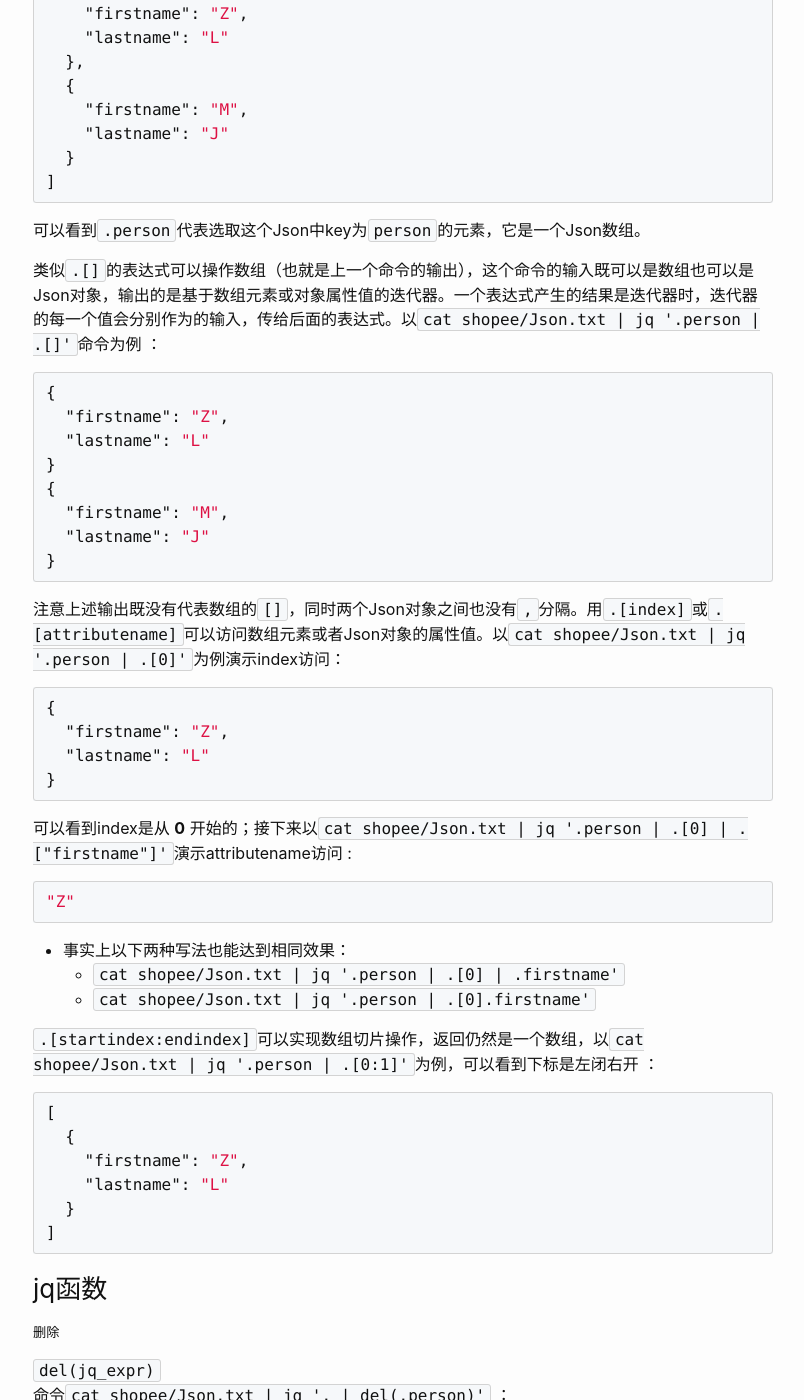
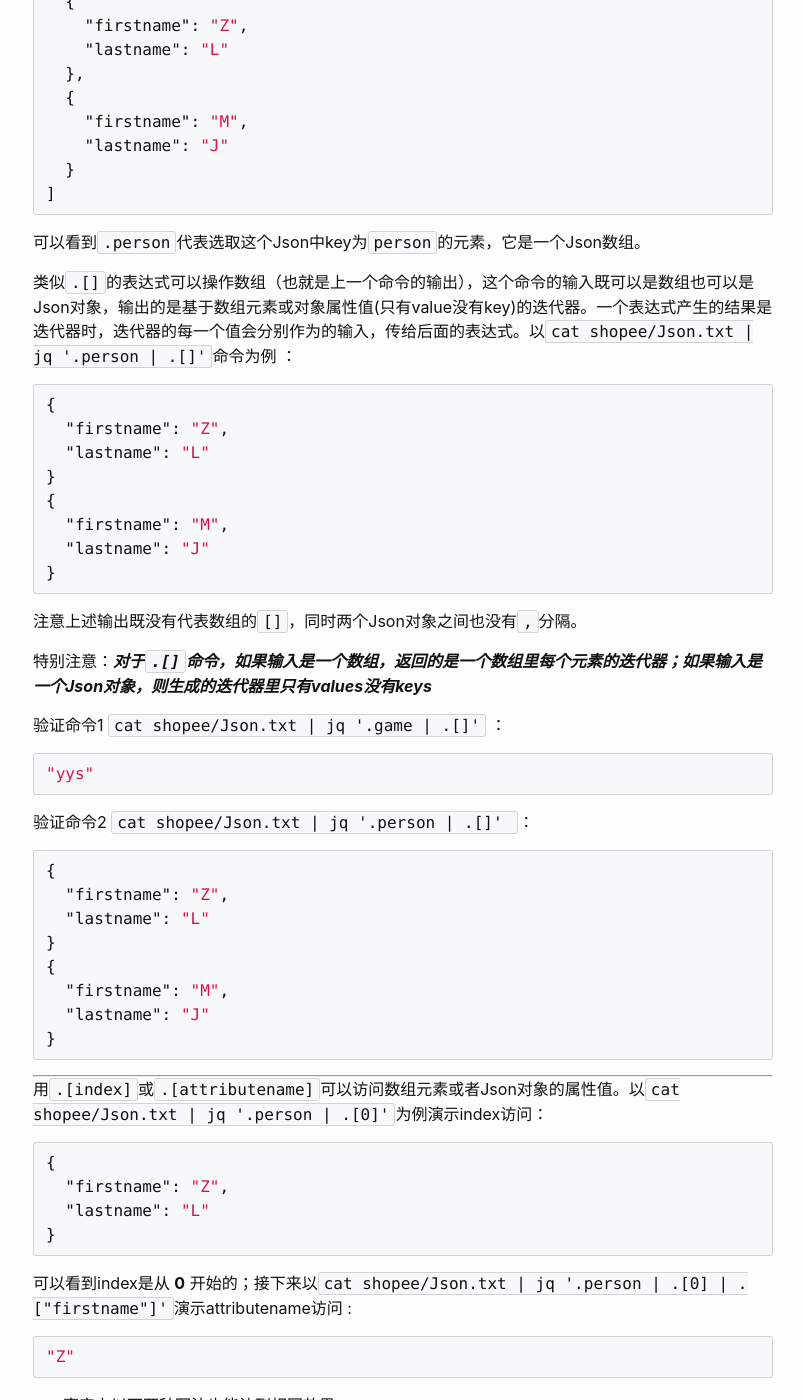
Before and after one commit to Artificial-Ridiculous/Artificial-Ridiculous.github.io, a Jekyll site: the page built from _posts/2022-04-08-jq命令@shell.markdown, in a window 1280 px wide and 1400 px high, scrolled down 1148 px. Shown: the whole window, without its empty margins (237-1041 px from the left). Built offline with Jekyll 4.4.1, drawn with Linux system fonts in a browser that asks for light colours; comment, search, counter and statistics services are not loaded; some of the changed text lies outside the part shown.

Commit message:
update:jq

````diff
--- a/_posts/2022-04-08-jq命令@shell.markdown
+++ b/_posts/2022-04-08-jq命令@shell.markdown
@@ -6,7 +6,7 @@ category: linux
 ---
 ***所有操作默认非root用户，本文中用 `zhe.lin` 用户。***
 
-# jq
+## jq
 
 `jq` 命令是Linux下的一个命令，mac用户可以用`brew install jq`来安装
 
@@ -37,6 +37,7 @@ category: linux
   }
 }
 ```
+
 可以看到jq支持从管道操作符`|`接受输入，`'.'`是一个最简单的jq表达式，他表示选取这个Json并什么都不做
 
 接下来做一个选取操作`cat shopee/Json.txt | jq .person`。另外jq表达式内也支持`｜`操作符进行串行化操作，管道前面表达式的输出可以作为管道后表达式的输入，所以上面的命令也可以写成`cat shopee/Json.txt | jq '. | .person'` (为了防止歧义这里将整个jq表达式用单引号''包住了)，这两个命令可以得到相同的输出 ：
@@ -54,7 +55,8 @@ category: linux
 ```
 可以看到`.person`代表选取这个Json中key为`person`的元素，它是一个Json数组。
 
-类似`.[]`的表达式可以操作数组（也就是上一个命令的输出），这个命令的输入既可以是数组也可以是Json对象，输出的是基于数组元素或对象属性值的迭代器。一个表达式产生的结果是迭代器时，迭代器的每一个值会分别作为的输入，传给后面的表达式。以`cat shopee/Json.txt | jq '.person | .[]'`命令为例 ：
+类似`.[]`的表达式可以操作数组（也就是上一个命令的输出），这个命令的输入既可以是数组也可以是Json对象，输出的是基于数组元素或对象属性值(只有value没有key)的迭代器。一个表达式产生的结果是迭代器时，迭代器的每一个值会分别作为的输入，传给后面的表达式。以`cat shopee/Json.txt | jq '.person | .[]'`命令为例 ：
+
 ```json
 {
   "firstname": "Z",
@@ -65,17 +67,44 @@ category: linux
   "lastname": "J"
 }
 ```
-注意上述输出既没有代表数组的`[]`，同时两个Json对象之间也没有`,`分隔。用`.[index]`或`.[attributename]`可以访问数组元素或者Json对象的属性值。以`cat shopee/Json.txt | jq '.person | .[0]'`为例演示index访问：
+
+注意上述输出既没有代表数组的`[]`，同时两个Json对象之间也没有`,`分隔。
+
+特别注意：***对于`.[]`命令，如果输入是一个数组，返回的是一个数组里每个元素的迭代器；如果输入是一个Json对象，则生成的迭代器里只有values没有keys***
+
+验证命令1 `cat shopee/Json.txt | jq '.game | .[]'` ：
+```json
+"yys"
+```
+验证命令2 `cat shopee/Json.txt | jq '.person | .[]' ` ：
+```json
+{
+  "firstname": "Z",
+  "lastname": "L"
+}
+{
+  "firstname": "M",
+  "lastname": "J"
+}
+```
+
+---
+
+用`.[index]`或`.[attributename]`可以访问数组元素或者Json对象的属性值。以`cat shopee/Json.txt | jq '.person | .[0]'`为例演示index访问：
+
 ```json
 {
   "firstname": "Z",
   "lastname": "L"
 }
 ```
+
 可以看到index是从 **0** 开始的；接下来以`cat shopee/Json.txt | jq '.person | .[0] | .["firstname"]'`演示attributename访问 :
+
 ```json
 "Z"
 ```
+
 - 事实上以下两种写法也能达到相同效果：
     - `cat shopee/Json.txt | jq '.person | .[0] | .firstname'`
     - `cat shopee/Json.txt | jq '.person | .[0].firstname'`
@@ -92,8 +121,9 @@ category: linux
 
 ### jq函数
 
-##### 删除
-`del(jq_expr)`
+#### 删除
+用法：`jq expr | del(jq_expr)`
+
 命令`cat shopee/Json.txt | jq '. | del(.person)'` ：
 ```json
 {
@@ -103,38 +133,47 @@ category: linux
 }
 ```
 
-##### 映射
-`map(jq_expr)`
+#### 映射
+用法：`map(jq_expr)`
 
 To Be Continued...
 
-##### 过滤
-`select(jq_expr)`
+#### 过滤
+用法：`jq expr | select(jq_expr)`
 
 命令`cat shopee/Json.txt | jq '.["person"] | .[] | select(.lastname=="L")'` ：
+
 ```json
 {
   "firstname": "Z",
   "lastname": "L"
 }
 ```
+
+---
+
 命令`cat shopee/Json.txt | jq '.["person"] | .[] | select(.lastname=="J")'` ：
+
 ```json
 {
   "firstname": "M",
   "lastname": "J"
 }
 ```
+
+---
+
 命令`cat shopee/Json.txt | jq '.["person"] | .[] | select(.lastname=="l")'` ：
 ```json
 
 ```
 #### 数组函数
-`sort`/`sort_by`/`reverse`
+`sort / sort_by / reverse`
 ##### 排序
-`jq expr | sort`
+用法：`jq expr | sort`
 
 命令`cat shopee/Json.txt | jq '.["person"] | sort'` ：
+
 ```json
 [
   {
@@ -147,4 +186,8 @@ To Be Continued...
   }
 ]
 ```
+
 注意此命令后，数组内MJ位于ZL之前了，说明顺序的确被替换了。
+
+### 参考文献
+- [jq官方文档](https://stedolan.github.io/jq/manual/#Builtinoperatorsandfunctions)
````
